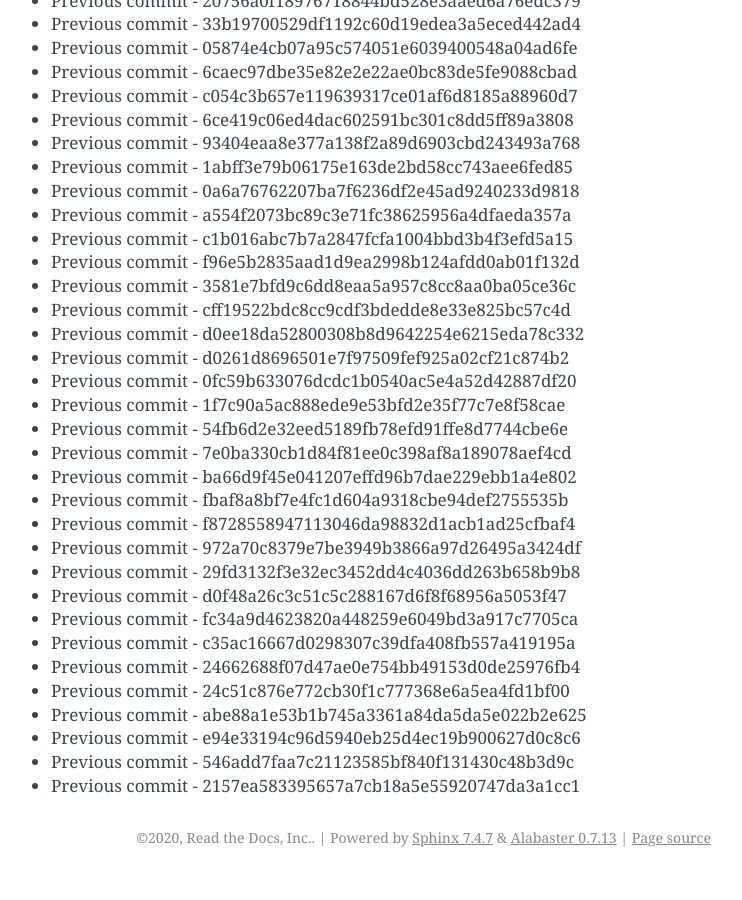
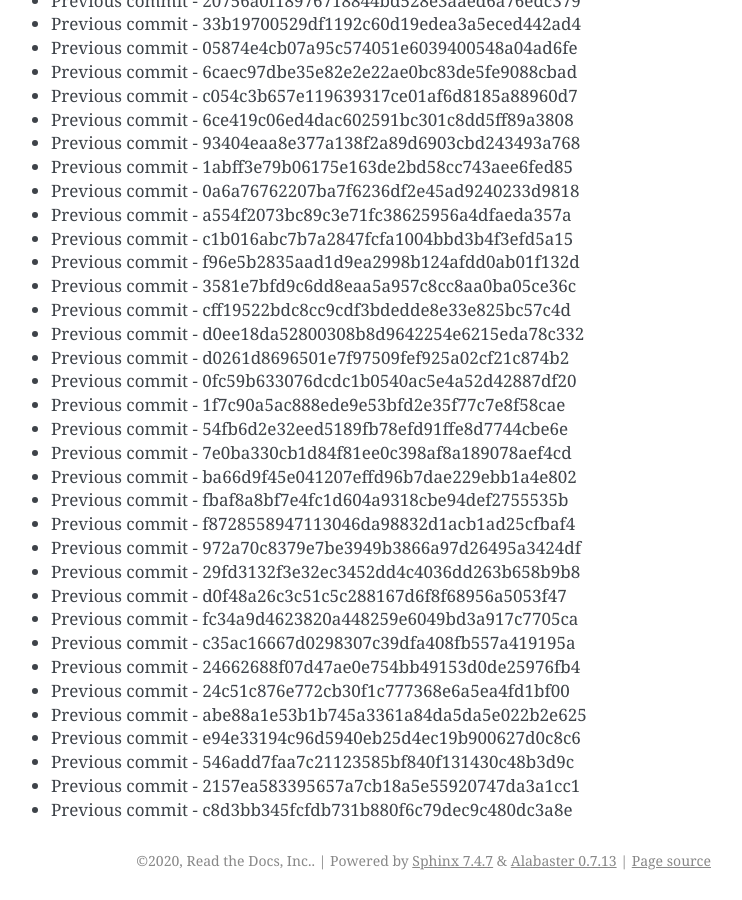
Before and after one commit to readthedocs/rtd-git-stresstest, a Sphinx documentation site: the page built from docs/updates.rst, in a window 1280 px wide and 900 px high, scrolled down 70237 px. Shown: the whole window, without its empty margins (399-1141 px from the left). Built offline with Sphinx 7.4.7, drawn with Linux system fonts in a browser that asks for light colours; before the commit the page ends 71114 px from its top, so only the background shows below that.

Commit message:
Generating commit from previous: c8d3bb345fcfdb731b880f6c79dec9c480dc3a8e

```diff
--- a/docs/updates.rst
+++ b/docs/updates.rst
@@ -2983,3 +2983,4 @@ It can be tested for any performance characteristics.
 * Previous commit - e94e33194c96d5940eb25d4ec19b900627d0c8c6
 * Previous commit - 546add7faa7c21123585bf840f131430c48b3d9c
 * Previous commit - 2157ea583395657a7cb18a5e55920747da3a1cc1
+* Previous commit - c8d3bb345fcfdb731b880f6c79dec9c480dc3a8e
```
